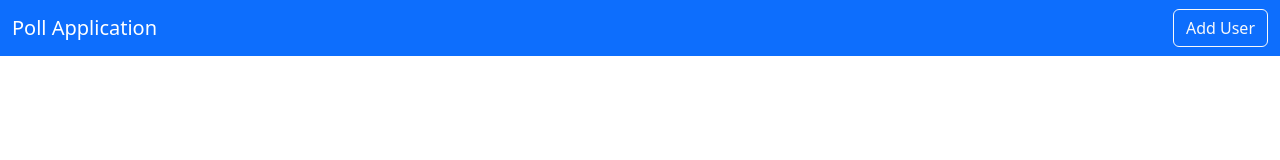
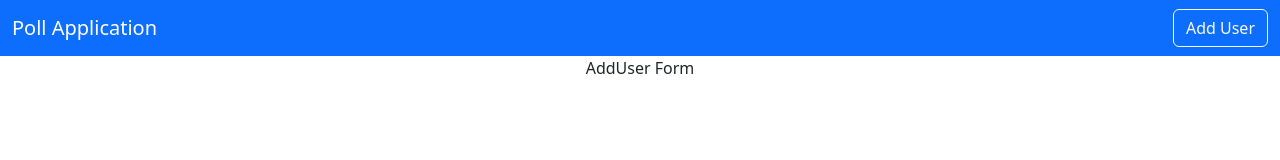
Before and after one commit to Mampenda/fullstack-frontend, a React (Create React App) app: page /AddUser in a window 1280 px wide. Shown: the top 160 px of the page. Built offline with nearby package versions, Linux system fonts and the light colour scheme.

Commit message:
Started on React Router DOM

```diff
--- a/src/App.js
+++ b/src/App.js
@@ -3,6 +3,7 @@ import "../node_modules/bootstrap/dist/css/bootstrap.min.css";
 import Navbar from "./layout/Navbar";
 import Home from "./pages/Home";
 import { Route, BrowserRouter as Router, Routes } from "react-router-dom";
+import AddUser from "./users/AddUser";
 
 function App() {
   return (
@@ -11,6 +12,7 @@ function App() {
         <Navbar />
         <Routes>
           <Route exact path="/" element={<Home />} />
+          <Route exact path="/AddUser" element={<AddUser />} />
         </Routes>
       </Router>
     </div>
--- a/src/layout/navbar.js
+++ b/src/layout/navbar.js
@@ -1,4 +1,5 @@
 import React from "react";
+import { Link } from "react-router-dom";
 
 export default function Navbar() {
   return (
@@ -21,7 +22,9 @@ export default function Navbar() {
           </button>
           {/* <button className="btn btn-outline-light">Create Poll</button>
           <button className="btn btn-outline-light">Log In</button> */}
-          <button className="btn btn-outline-light">Add User</button>
+          <Link className="btn btn-outline-light" to="AddUser">
+            Add User
+          </Link>
         </div>
       </nav>
     </div>
```
